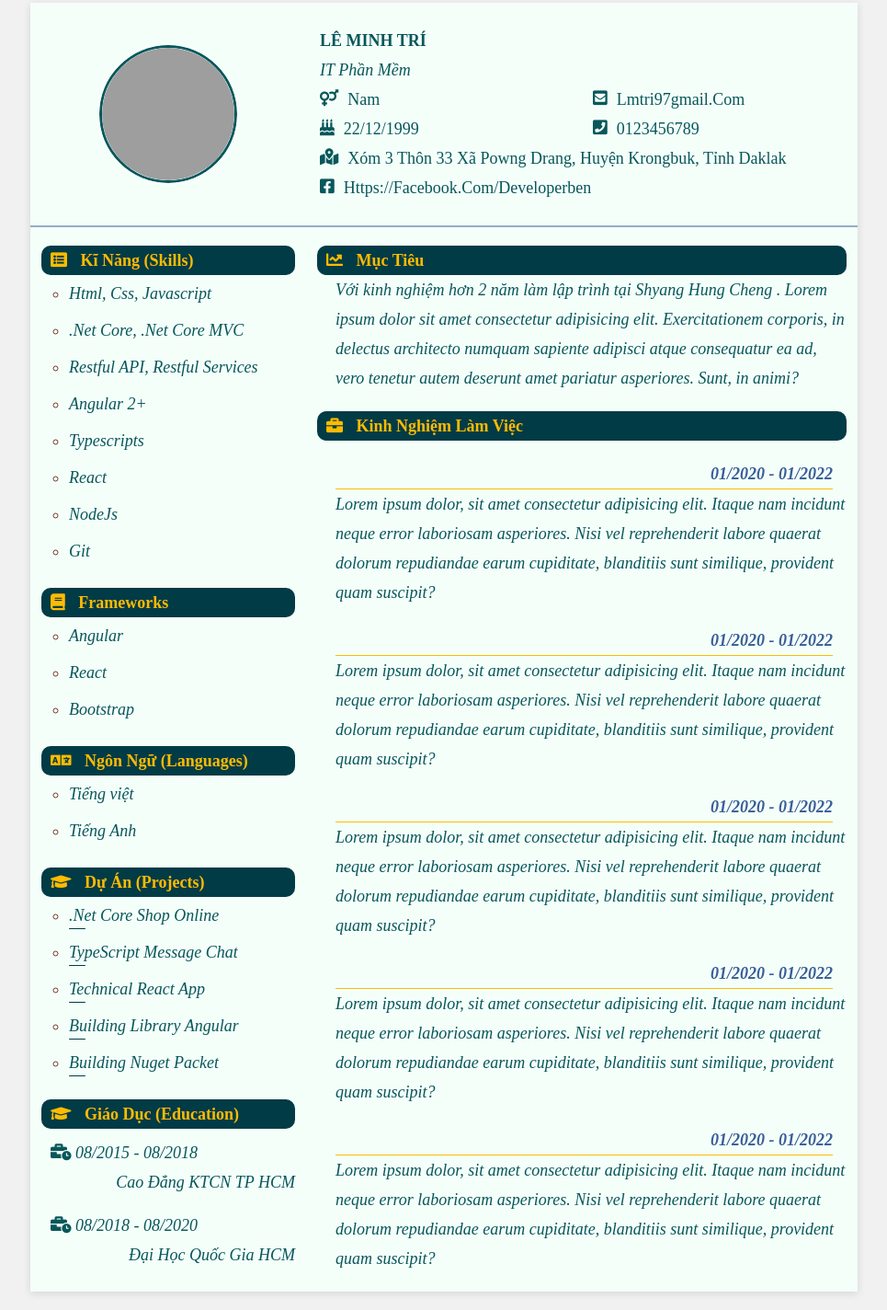
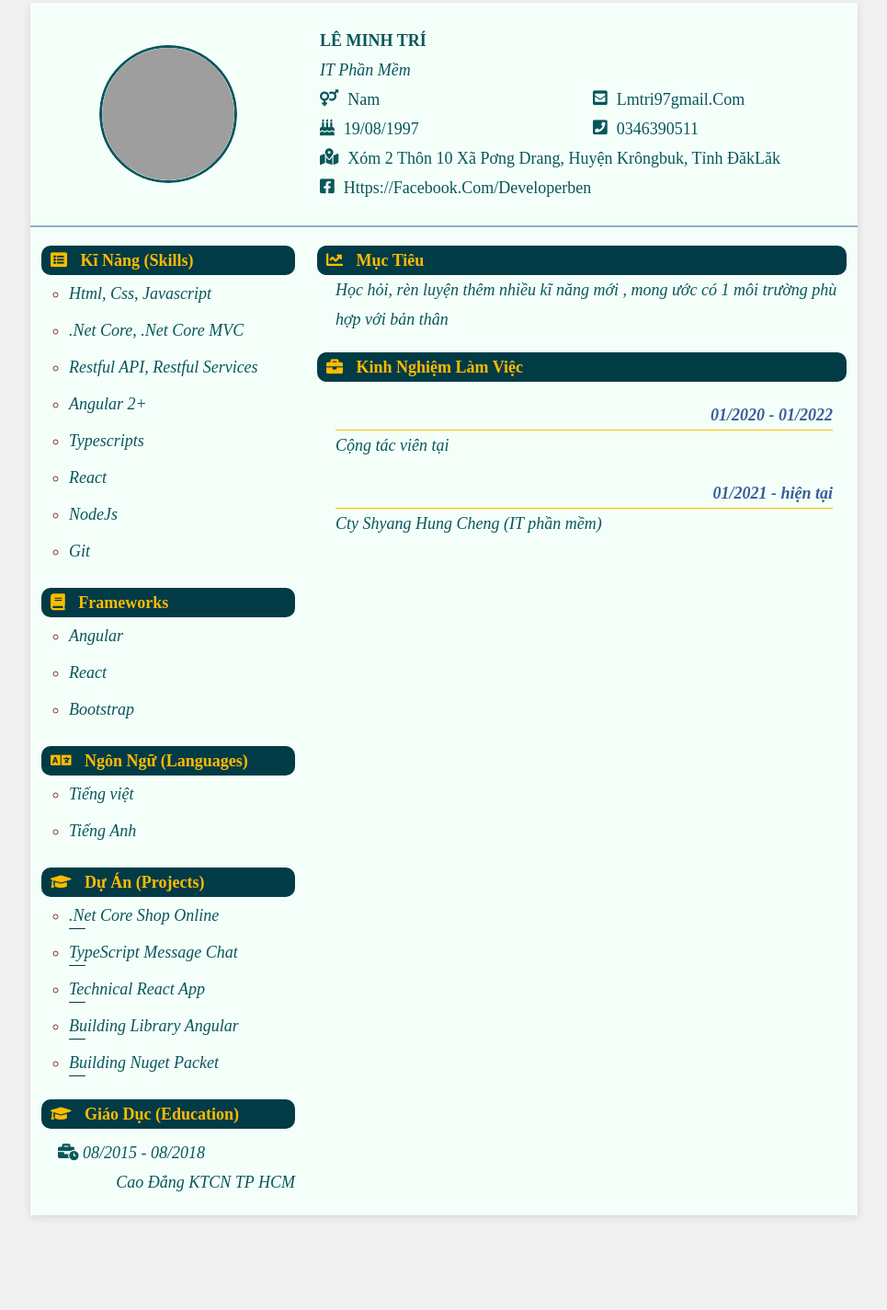
Before and after one commit to letriit97/letriit97.github.io, a plain HTML site: page test.html in a window 1280 px wide. Shown: the part 17-1441 px from the top of the page at 92% size, without its empty margins (157-1122 px from the left). After the commit the page ends 1358 px from the top, so only its background shows below. Drawn offline with nearby package versions, Linux system fonts and the light colour scheme; grey boxes are pictures that could not be loaded; a small style sheet from the web is missing.

Commit message:
update content

```diff
--- a/test.html
+++ b/test.html
@@ -53,7 +53,7 @@
                                 <div class="box-icon">
 
                                     <i class="fas fa-birthday-cake"></i>
-                                    <span class="desc-item-content animated bounceIn" data-id="1"> 22/12/1999</span>
+                                    <span class="desc-item-content animated bounceIn" data-id="1"> 19/08/1997</span>
                                 </div>
                             </div>
 
@@ -61,7 +61,7 @@
                             <div class="col-12 col-sm-12 col-md-6 col-lg-6 col-xl-6 desc-item">
                                 <div class="box-icon">
                                     <i class="fas fa-phone-square"></i>
-                                    <span class="desc-item-content animated bounceIn" data-id="1"> 0123456789</span>
+                                    <span class="desc-item-content animated bounceIn" data-id="1"> 0346390511</span>
                                 </div>
                             </div>
 
@@ -70,7 +70,7 @@
                                 <div class="box-icon">
                                     <i class="fas fa-map-marked-alt"></i>
                                     <span class="desc-item-content animated bounceIn" data-id="1">
-                                        Xóm 3 thôn 33 Xã Powng drang, Huyện Krongbuk, Tỉnh Daklak
+                                        Xóm 2 thôn 10 Xã Pơng drang, Huyện Krôngbuk, Tỉnh ĐăkLăk
                                     </span>
                                 </div>
                             </div>
@@ -172,7 +172,7 @@
                         <ul class="education-many animated fadeInLeft" data-id="3">
                             <li class="education-many-item">
                                 <div class="education-many-item-time">
-                                    <i class="fas fa-business-time"></i>
+                                    <i class="fas fa-business-time ms-2"></i>
                                     08/2015 - 08/2018
                                 </div>
                                 <div class="education-many-item-school">
@@ -180,15 +180,15 @@
                                 </div>
                             </li>
 
-                            <li class="education-many-item">
+                            <!-- <li class="education-many-item">
                                 <div class="education-many-item-time">
-                                    <i class="fas fa-business-time"></i>
+                                    <i class="fas fa-business-time ms-2"></i>
                                     08/2018 - 08/2020
                                 </div>
                                 <div class="education-many-item-school">
                                     Đại học quốc gia HCM
                                 </div>
-                            </li>
+                            </li> -->
                         </ul>
                     </div>
                 </div>
@@ -202,12 +202,7 @@
                             Mục tiêu
                         </h2>
                         <div class="module-descriptions animated fadeInRight" data-id="3">
-                            Với kinh nghiệm hơn 2 năm làm lập trình tại Shyang Hung Cheng .
-                            Lorem ipsum dolor sit amet consectetur adipisicing elit.
-                            Exercitationem corporis,
-                            in delectus architecto numquam sapiente adipisci
-                            atque consequatur ea ad, vero tenetur autem
-                            deserunt amet pariatur asperiores. Sunt, in animi?
+                            Học hỏi, rèn luyện thêm nhiều kĩ năng mới , mong ước có 1 môi trường phù hợp với bản thân
                         </div>
                     </div>
                     <!-- Kinh nghiệm làm việc -->
@@ -219,23 +214,15 @@
                         <div class="module-descriptions">
                             <div class="item animated fadeInRight" data-id="3">
                                 <div class="item-time">01/2020 - 01/2022</div>
-                                <div class="item-experient">Lorem ipsum dolor, sit amet consectetur adipisicing elit. Itaque nam incidunt neque error laboriosam asperiores. Nisi vel reprehenderit labore quaerat dolorum repudiandae earum cupiditate, blanditiis sunt similique, provident quam suscipit?</div>
+                                <div class="item-experient">
+                                    Cộng tác viên tại
+                                </div>
                             </div>
                             <div class="item animated fadeInRight" data-id="3">
-                                <div class="item-time">01/2020 - 01/2022</div>
-                                <div class="item-experient">Lorem ipsum dolor, sit amet consectetur adipisicing elit. Itaque nam incidunt neque error laboriosam asperiores. Nisi vel reprehenderit labore quaerat dolorum repudiandae earum cupiditate, blanditiis sunt similique, provident quam suscipit?</div>
-                            </div>
-                            <div class="item animated fadeInRight" data-id="3">
-                                <div class="item-time">01/2020 - 01/2022</div>
-                                <div class="item-experient">Lorem ipsum dolor, sit amet consectetur adipisicing elit. Itaque nam incidunt neque error laboriosam asperiores. Nisi vel reprehenderit labore quaerat dolorum repudiandae earum cupiditate, blanditiis sunt similique, provident quam suscipit?</div>
-                            </div>
-                            <div class="item animated fadeInRight" data-id="3">
-                                <div class="item-time">01/2020 - 01/2022</div>
-                                <div class="item-experient">Lorem ipsum dolor, sit amet consectetur adipisicing elit. Itaque nam incidunt neque error laboriosam asperiores. Nisi vel reprehenderit labore quaerat dolorum repudiandae earum cupiditate, blanditiis sunt similique, provident quam suscipit?</div>
-                            </div>
-                            <div class="item animated fadeInRight" data-id="3">
-                                <div class="item-time">01/2020 - 01/2022</div>
-                                <div class="item-experient">Lorem ipsum dolor, sit amet consectetur adipisicing elit. Itaque nam incidunt neque error laboriosam asperiores. Nisi vel reprehenderit labore quaerat dolorum repudiandae earum cupiditate, blanditiis sunt similique, provident quam suscipit?</div>
+                                <div class="item-time">01/2021 - hiện tại</div>
+                                <div class="item-experient">
+                                    Cty Shyang Hung Cheng (IT phần mềm)
+                                </div>
                             </div>
                         </div>
                     </div>
```
